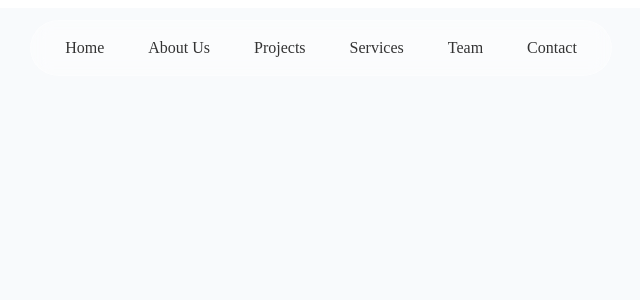
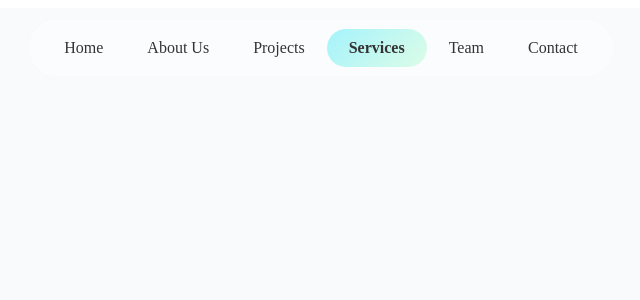
Before and after one commit to hyz2061/Company-Profile, a Vue app: page /Services in a window 1280 px wide. Shown: the top 300 px of the page, without its empty margins (327-967 px from the left). Built offline with nearby package versions, Linux system fonts and the light colour scheme.

Commit message:
添加了services

```diff
--- a/src/router/index.js
+++ b/src/router/index.js
@@ -3,6 +3,7 @@ import { createRouter, createWebHistory } from 'vue-router'
 import HomeView from '/src/views/Home.vue'
 import About from '/src/views/About.vue'
 import projects from '/src/views/Projects.vue'
+import services from '../views/Services.vue';
 
 const routes = [
   {
@@ -20,6 +21,10 @@ const routes = [
     path:'/Projects',
     name:'projects',
     component:projects
+  }, {
+    path:'/Services',
+    name:'services',
+    component:services
   }
 ];
 const router = createRouter({
--- /dev/null
+++ b/src/views/Services.vue
@@ -0,0 +1,3 @@
+<template></template>
+<script setup>
+</script>
```
Also changed, not shown: 1 other file (tests, documents, lock files or other folders).
